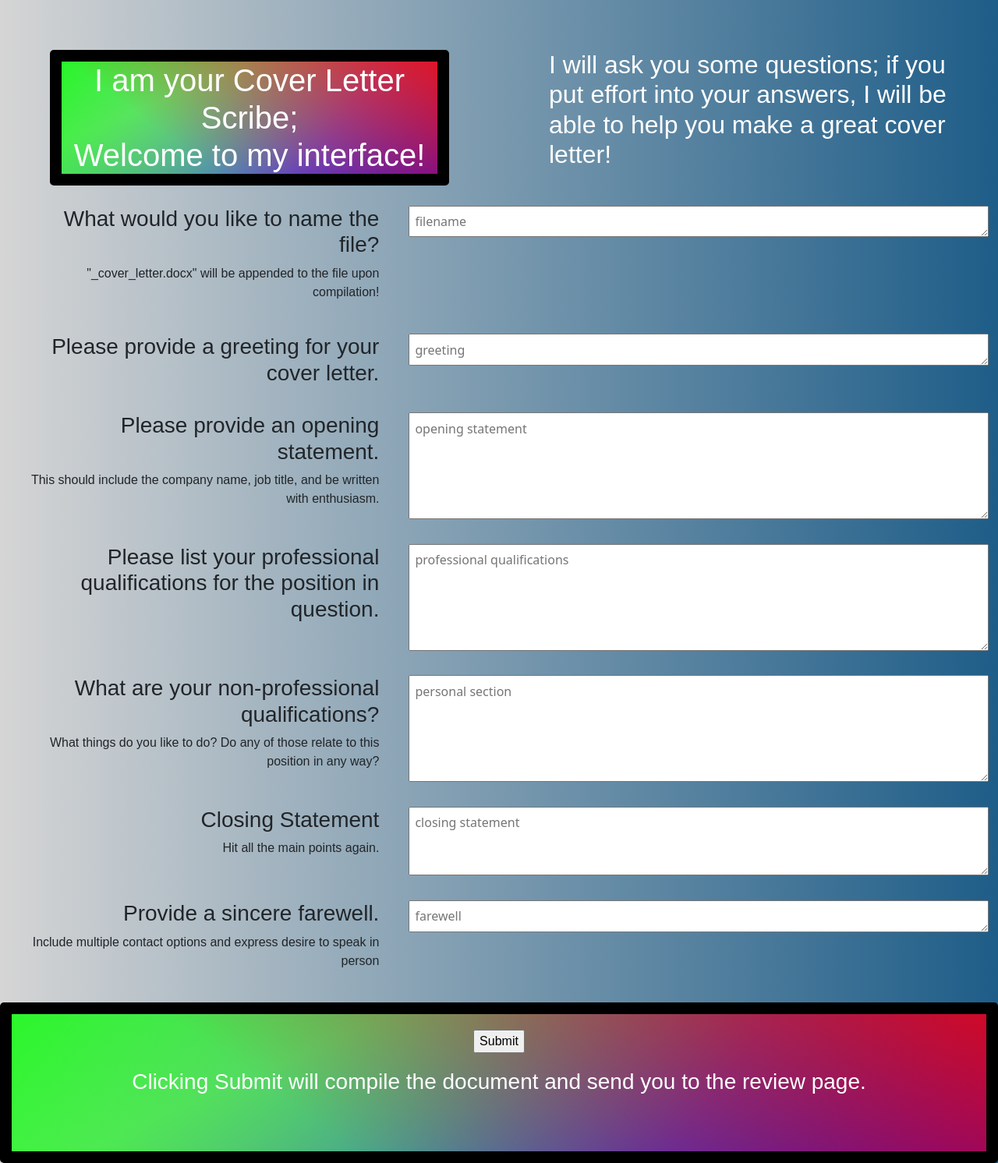
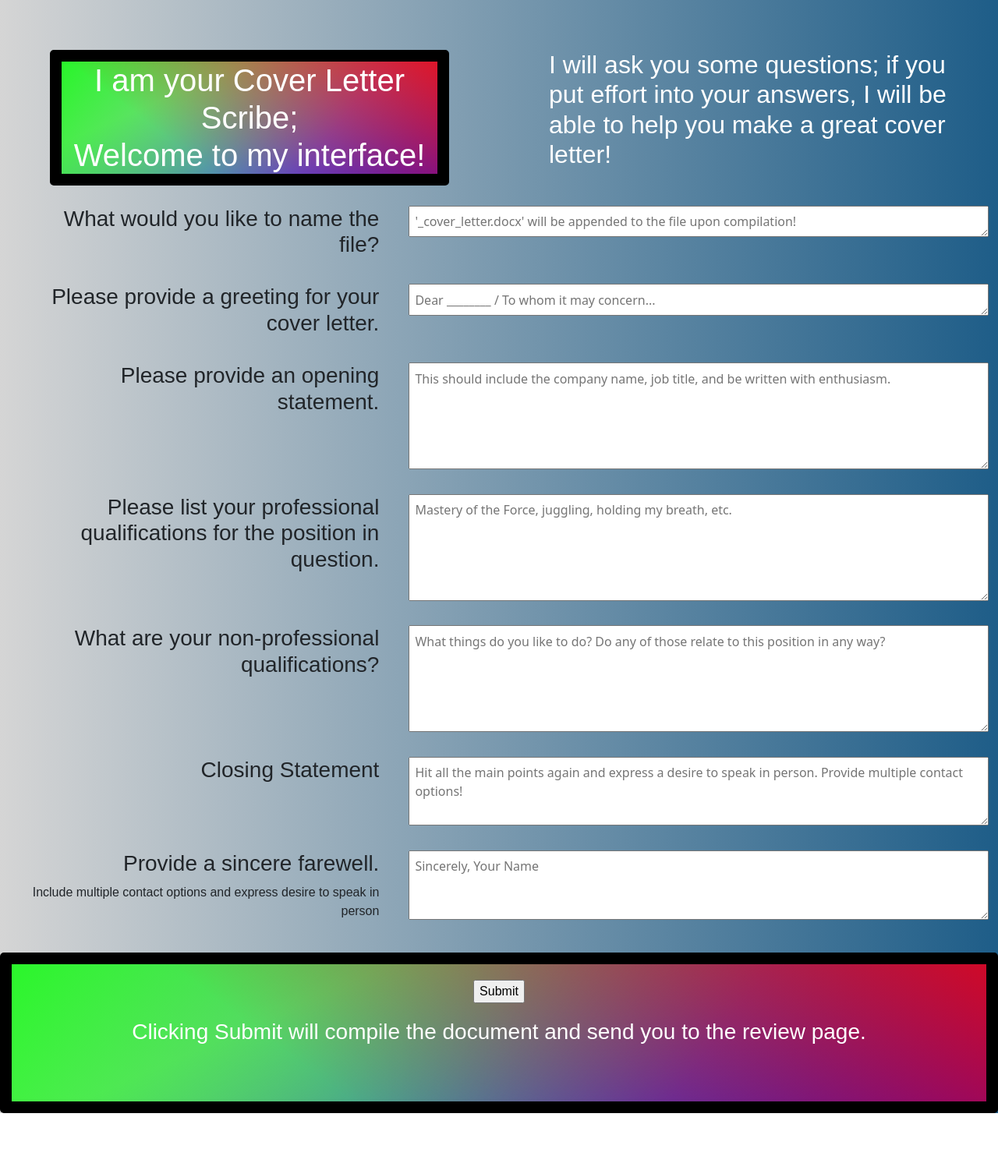
Before and after one commit to cdh616x/CLScribe-flask, a Flask app: page / in a window 1280 px wide. Shown: the whole page at 78% size. After the commit the page ends 1428 px from the top, so only its background shows below. Run offline with Flask 2, Linux system fonts and the light colour scheme; some web fonts are replaced.

Commit message:
changed placeholder text in index.html

```diff
--- a/templates/index.html
+++ b/templates/index.html
@@ -22,10 +22,9 @@
      <div class="row input-row">
          <div class="prompt-col">
              <h3>What would you like to name the file?</h3>
-             <p>"_cover_letter.docx" will be appended to the file upon compilation!</p>
          </div>
          <div class="col">
-             <textarea name="filename" cols="40" rows="1" placeholder="filename"></textarea>
+             <textarea name="filename" cols="40" rows="1" placeholder="'_cover_letter.docx' will be appended to the file upon compilation!"></textarea>
          </div>
      </div>
      <div class="row input-row">
@@ -33,16 +32,16 @@
              <h3>Please provide a greeting for your cover letter.</h3>
          </div>
          <div class="col">
-             <textarea name="greeting" cols="40" rows="1" placeholder="greeting"></textarea>
+             <textarea name="greeting" cols="40" rows="1" placeholder="Dear ________ / To whom it may concern..."></textarea>
          </div>
      </div>
      <div class="row input-row">
          <div class="prompt-col">
              <h3>Please provide an opening statement.</h3>
-             <p>This should include the company name, job title, and be written with enthusiasm.</p>
+
          </div>
          <div class="col">
-             <textarea name="opening" cols="40" rows="5" placeholder="opening statement"></textarea>
+             <textarea name="opening" cols="40" rows="5" placeholder="This should include the company name, job title, and be written with enthusiasm."></textarea>
          </div>
      </div>
      <div class="row input-row">
@@ -50,25 +49,23 @@
              <h3>Please list your professional qualifications for the position in question.</h3>
          </div>
          <div class="col">
-             <textarea name="qualifications" cols="40" rows="5" placeholder="professional qualifications"></textarea>
+             <textarea name="qualifications" cols="40" rows="5" placeholder="Mastery of the Force, juggling, holding my breath, etc."></textarea>
          </div>
      </div>
      <div class="row input-row">
          <div class="prompt-col">
              <h3>What are your non-professional qualifications?</h3>
-             <p>What things do you like to do? Do any of those relate to this position in any way?</p>
          </div>
          <div class="col">
-             <textarea name="personal" cols="40" rows="5" placeholder="personal section"></textarea>
+             <textarea name="personal" cols="40" rows="5" placeholder="What things do you like to do? Do any of those relate to this position in any way?"></textarea>
          </div>
      </div>
      <div class="row input-row">
          <div class="prompt-col">
              <h3>Closing Statement</h3>
-             <p>Hit all the main points again.</p>
          </div>
          <div class="col">
-             <textarea name="closing" cols="40" rows="3" placeholder="closing statement"></textarea>
+             <textarea name="closing" cols="40" rows="3" placeholder="Hit all the main points again and express a desire to speak in person. Provide multiple contact options!"></textarea>
          </div>
      </div>
      <div class="row input-row">
@@ -77,7 +74,7 @@
              <p>Include multiple contact options and express desire to speak in person</p>
          </div>
          <div class="col">
-             <textarea name="farewell" cols="40" rows="1" placeholder="farewell"></textarea>
+             <textarea name="farewell" cols="40" rows="3" placeholder="Sincerely, Your Name "></textarea>
          </div>
      </div>
      <div class="row">
```
